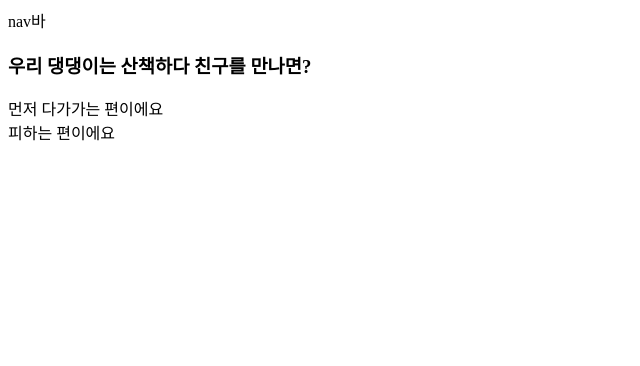
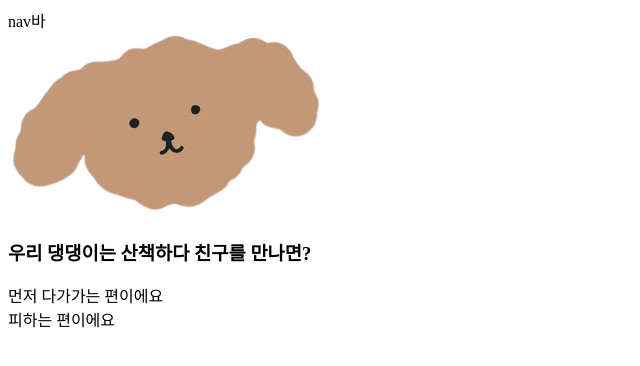
Before and after one commit to ej-kimm/doggoMBTI, a React (Vite) app: page /question/1 in a window 1280 px wide. Shown: the top 366 px of the page, without its empty margins (0-640 px from the left). Built offline with nearby package versions, Linux system fonts and the light colour scheme.

Commit message:
🚧 Adjust progress bar

```diff
--- a/src/pages/Question.jsx
+++ b/src/pages/Question.jsx
@@ -21,10 +21,14 @@ export default function Question() {
   }, [id])
 
   return (
-    <main className="question">
+    <section className="question">
       {currentQuestion && (
         <>
-          <div className="progress"></div>
+          <div className="progress-bar">
+            <div className="progress-bar-gauge">
+              <img src="/images/progress_dog.png" alt="progress" />
+            </div>
+          </div>
           <div className="question-content">
             <h3>{currentQuestion.question}</h3>
             <div className="character"></div>
@@ -34,6 +38,6 @@ export default function Question() {
           </div>
         </>
       )}
-    </main>
+    </section>
   )
 }
--- /dev/null
+++ b/src/styles/components/_progress-bar.scss
@@ -0,0 +1,22 @@
+@use '../mixins/positions' as *;
+
+.progress-bar {
+  position: relative;
+  width: 100%;
+  height: 60px;
+  background-image: url('/images/progress_stick.png');
+  background-position: center center;
+  background-size: contain;
+  background-repeat: no-repeat;
+
+  &-gauge {
+    @include pos-center-y;
+    margin-left: 5%;
+
+    & img {
+      display: block;
+      width: 70px;
+      height: auto;
+    }
+  }
+}
--- a/src/styles/style.scss
+++ b/src/styles/style.scss
@@ -14,5 +14,9 @@
 @use './mixins/positions';
 @use './mixins/flexbox';
 
+// components
+@use './components/progress-bar';
+
 // layouts
 @use './layouts/home';
+@use './layouts/layout';
```
Also changed, not shown: public/images/progress_dog.png (added), public/images/progress_stick.png (added).
